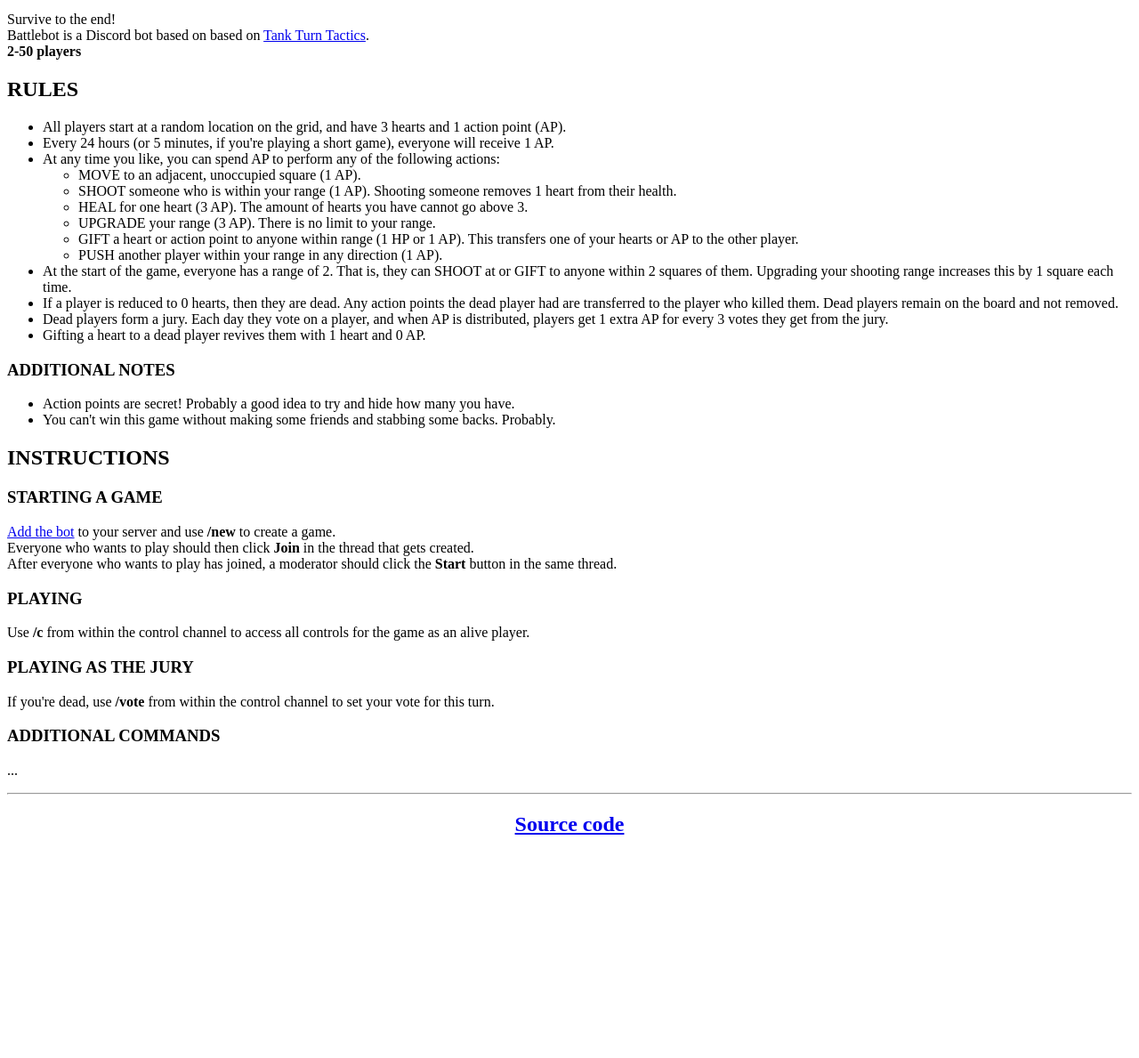
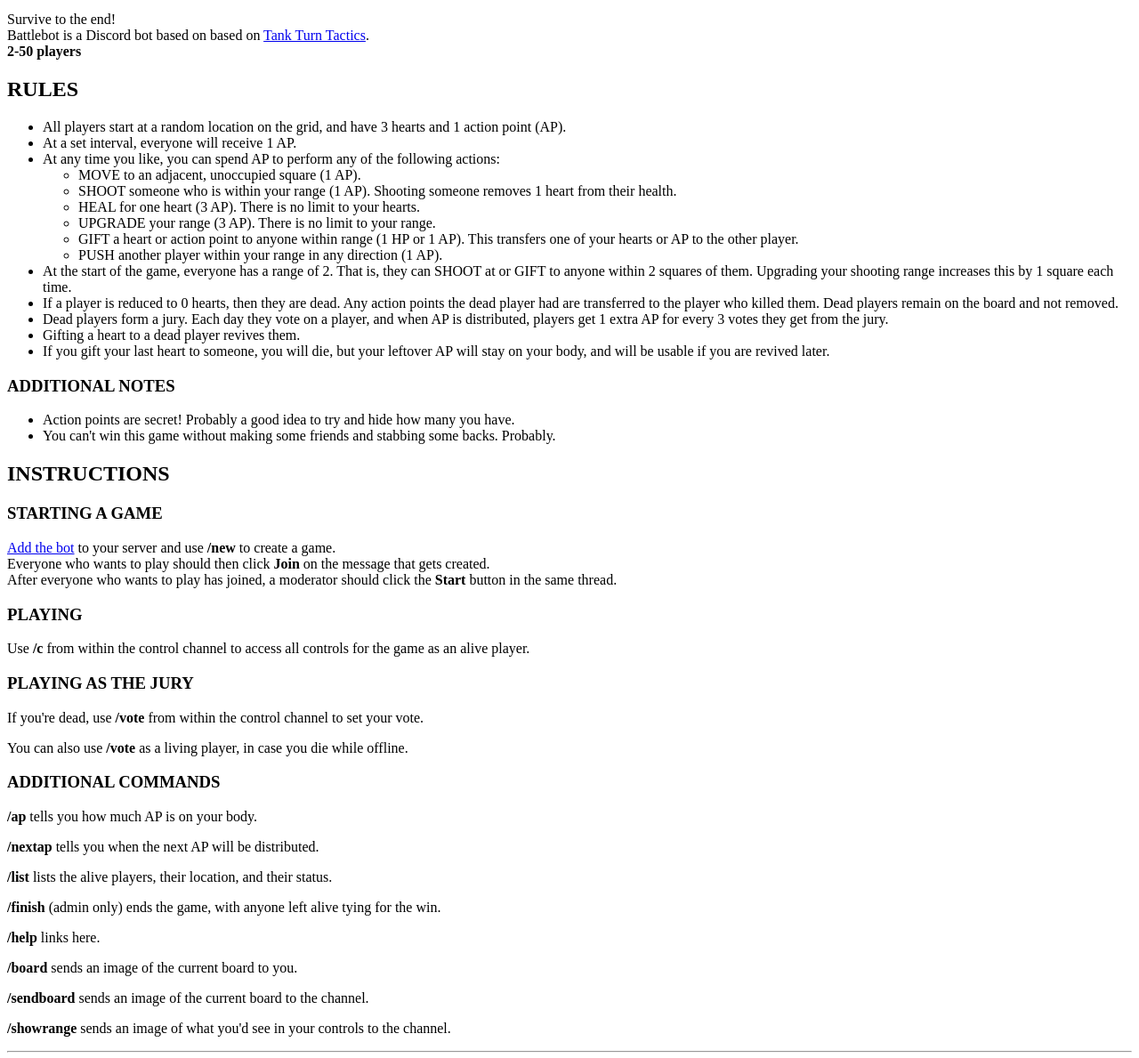
Before and after one commit to OceanUwU/battlebot, a website: page docs/index.html in a window 1280 px wide. Shown: the part 111-1300 px from the top of the page at 89% size. Before the commit the page ends 1075 px from the top, so only its background shows below. Drawn offline with Linux system fonts and the light colour scheme.

Commit message:
nextap uses discord timestamp

```diff
--- a/docs/index.html
+++ b/docs/index.html
@@ -18,12 +18,12 @@
         <h2>RULES</h2>
         <ul>
             <li>All players start at a random location on the grid, and have 3 hearts and 1 action point (AP).</li>
-            <li>Every 24 hours (or 5 minutes, if you're playing a short game), everyone will receive 1 AP.</li>
+            <li>At a set interval, everyone will receive 1 AP.</li>
             <li>At any time you like, you can spend AP to perform any of the following actions:
                 <ul>
                     <li>MOVE to an adjacent, unoccupied square (1 AP).</li>
                     <li>SHOOT someone who is within your range (1 AP). Shooting someone removes 1 heart from their health.</li>
-                    <li>HEAL for one heart (3 AP). The amount of hearts you have cannot go above 3.</li>
+                    <li>HEAL for one heart (3 AP). There is no limit to your hearts.</li>
                     <li>UPGRADE your range (3 AP). There is no limit to your range.</li>
                     <li>GIFT a heart or action point to anyone within range (1 HP or 1 AP). This transfers one of your hearts or AP to the other player.</li>
                     <li>PUSH another player within your range in any direction (1 AP).</li>
@@ -33,7 +33,8 @@
             <li>At the start of the game, everyone has a range of 2. That is, they can SHOOT at or GIFT to anyone within 2 squares of them. Upgrading your shooting range increases this by 1 square each time.</li>
             <li>If a player is reduced to 0 hearts, then they are dead. Any action points the dead player had are transferred to the player who killed them. Dead players remain on the board and not removed.</li>
             <li>Dead players form a jury. Each day they vote on a player, and when AP is distributed, players get 1 extra AP for every 3 votes they get from the jury.</li>
-            <li>Gifting a heart to a dead player revives them with 1 heart and 0 AP.</li>
+            <li>Gifting a heart to a dead player revives them.</li>
+            <li>If you gift your last heart to someone, you will die, but your leftover AP will stay on your body, and will be usable if you are revived later.</li>
         </ul>
 
         <h3>ADDITIONAL NOTES</h3>
@@ -45,15 +46,22 @@
         <h2>INSTRUCTIONS</h2>
         <h3>STARTING A GAME</h3>
         <p><a href="https://discord.com/api/oauth2/authorize?client_id=869182949826904076&permissions=8192&scope=applications.commands%20bot">Add the bot</a> to your server and use <b>/new</b> to create a game.
-            <br />Everyone who wants to play should then click <b>Join</b> in the thread that gets created.
+            <br />Everyone who wants to play should then click <b>Join</b> on the message that gets created.
             <br />After everyone who wants to play has joined, a moderator should click the <b>Start</b> button in the same thread.</p>
         <h3>PLAYING</h3>
         <p>Use <b>/c</b> from within the control channel to access all controls for the game as an alive player.</p>
         <h3>PLAYING AS THE JURY</h3>
-        <p>If you're dead, use <b>/vote</b> from within the control channel to set your vote for this turn.</p>
+        <p>If you're dead, use <b>/vote</b> from within the control channel to set your vote.</p>
+        <p>You can also use <b>/vote</b> as a living player, in case you die while offline.</p>
         <h3>ADDITIONAL COMMANDS</h3>
-        <p>...</p>
-
+        <p><b>/ap</b> tells you how much AP is on your body.</p>
+        <p><b>/nextap</b> tells you when the next AP will be distributed.</p>
+        <p><b>/list</b> lists the alive players, their location, and their status.</p>
+        <p><b>/finish</b> (admin only) ends the game, with anyone left alive tying for the win.</p>
+        <p><b>/help</b> links here.</p>
+        <p><b>/board</b> sends an image of the current board to you.</p>
+        <p><b>/sendboard</b> sends an image of the current board to the channel.</p>
+        <p><b>/showrange</b> sends an image of what you'd see in your controls to the channel.</p>
         <hr>
         <h2 style="text-align: center;"><a target="_blank" href="https://github.com/OceanUwU/battlebot">Source code</a></p>
     </body>
--- a/interactions/commands/nextap.js
+++ b/interactions/commands/nextap.js
@@ -23,6 +23,6 @@ module.exports = {
         if (game.pointRate == 0)
             await interaction.reply({content: `AP is distributed manually, ask the mods`, ephemeral: true});
         else
-            await interaction.reply({content: `AP is distributed every ${pointRates.find(pr => pr[1] == game.pointRate)[0]}\nNext AP in ${game.nextPoint - Date.now() < 0 ? 'less than a minute!' : formatTime(game.nextPoint - Date.now())}`, ephemeral: true});
+            await interaction.reply({content: `AP is distributed every ${pointRates.find(pr => pr[1] == game.pointRate)[0]}.\nNext AP at <t:${~-(game.nextPoint/1000)}:F>, which is <t:${~-(game.nextPoint/1000)}:R>.`, ephemeral: true});
     }
 };
```
Also changed, not shown: index.html (deleted).
